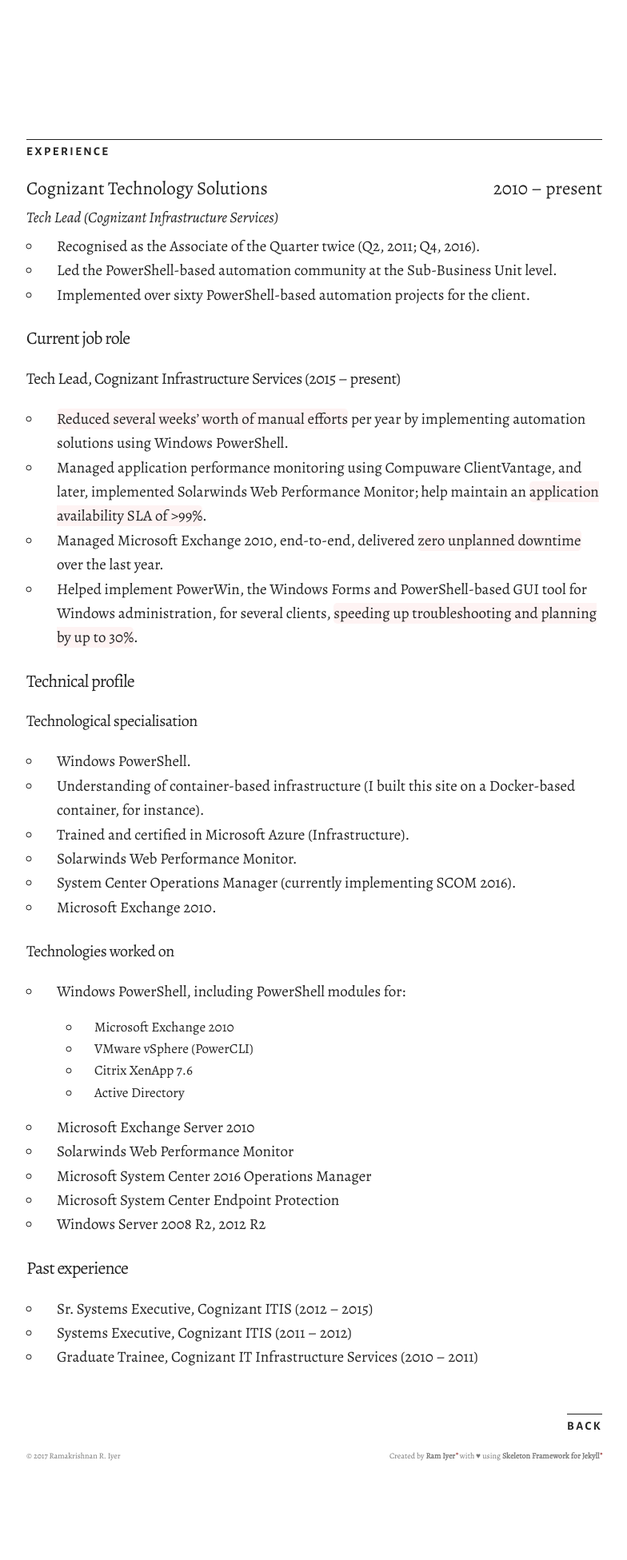
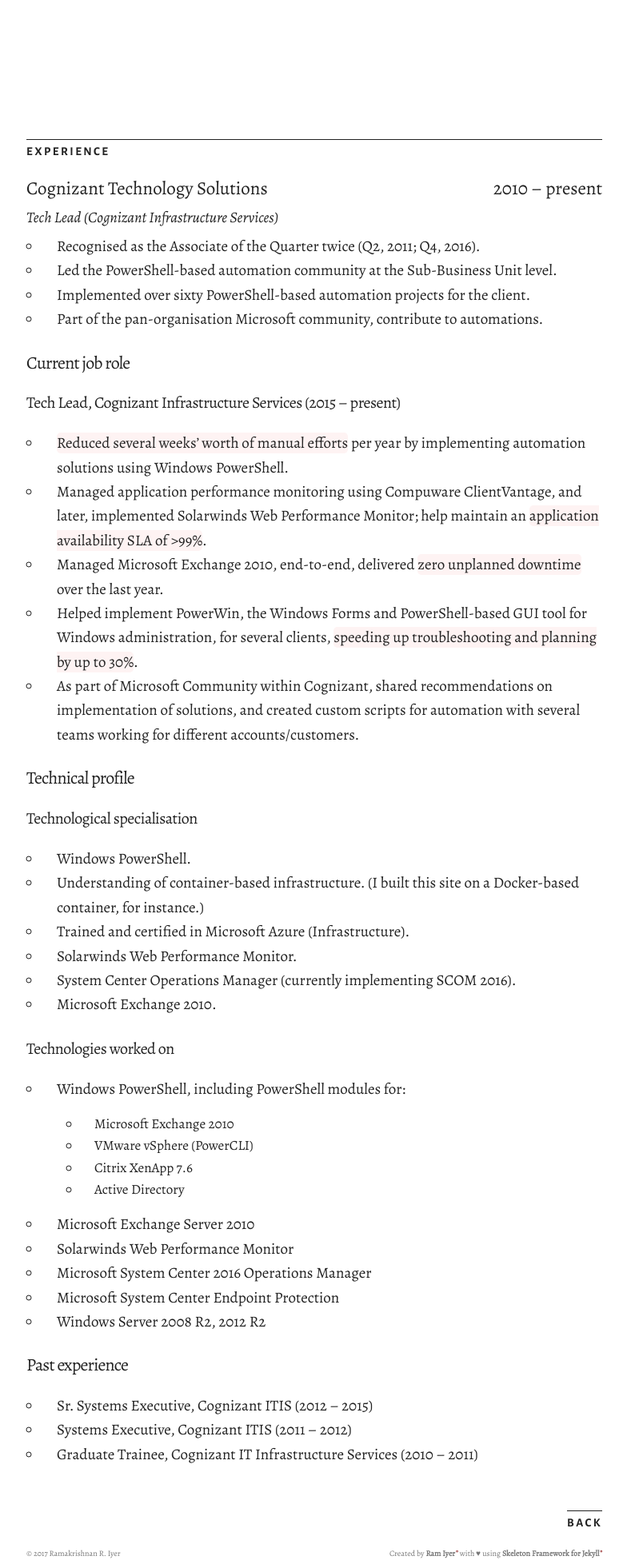
Before and after one commit to theramiyer/resume, a Jekyll site: the page built from _posts/2010-07-21-cognizant-technology-solutions.md, in a window 1280 px wide. Shown: the whole page at 80% size, without its empty margins (247-1031 px from the left). Built offline with Jekyll 4.4.1, drawn with Linux system fonts in a browser that asks for light colours; nearby versions of some CDN libraries; before the commit the page ends 1829 px from its top, so only the background shows below that.

Commit message:
Added Microsoft Community work to CTS profile

```diff
--- a/_posts/2010-07-21-cognizant-technology-solutions.md
+++ b/_posts/2010-07-21-cognizant-technology-solutions.md
@@ -11,6 +11,7 @@
 - Recognised as the Associate of the Quarter twice (Q2, 2011; Q4, 2016).
 - Led the PowerShell-based automation community at the Sub-Business Unit level.
 - Implemented over sixty PowerShell-based automation projects for the client.
+- Part of the pan-organisation Microsoft community, contribute to automations.
 <!--more-->
 
 #### Current job role
@@ -21,13 +22,14 @@
 - Managed application performance monitoring using Compuware ClientVantage, and later, implemented Solarwinds Web Performance Monitor; help maintain an **application availability SLA of >99%**.
 - Managed Microsoft Exchange&nbsp;2010, end-to-end, delivered **zero unplanned downtime** over the last year.
 - Helped implement PowerWin, the Windows Forms and PowerShell-based GUI tool for Windows administration, for several clients, **speeding up troubleshooting and planning by up to 30%**.
+- As part of Microsoft Community within Cognizant, shared recommendations on implementation of solutions, and created custom scripts for automation with several teams working for different accounts/customers.
 
 #### Technical profile
 
 ##### Technological specialisation
 
 - Windows PowerShell.
-- Understanding of container-based infrastructure (I built this site on a Docker-based container, for instance).
+- Understanding of container-based infrastructure. (I built this site on a Docker-based container, for instance.)
 - Trained and certified in Microsoft Azure (Infrastructure).
 - Solarwinds Web Performance Monitor.
 - System Center Operations Manager (currently implementing SCOM&nbsp;2016).
```
